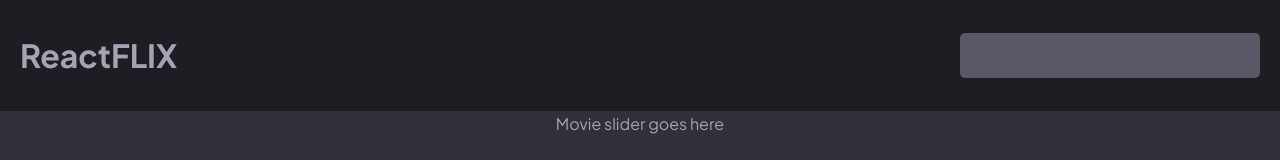
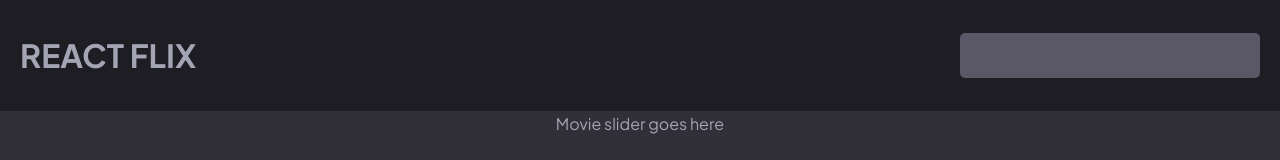
Before and after one commit to Syed-Coding/reactflix-project, a React (Vite) app: page / in a window 1280 px wide. Shown: the top 160 px of the page. Built offline with nearby package versions, Linux system fonts and the light colour scheme.

Commit message:
created components , gallery , fetch data from local

```diff
--- a/src/Components/Header.jsx
+++ b/src/Components/Header.jsx
@@ -6,7 +6,7 @@ function Header() {
       <Wrapper>
         <div className="appHeader">
           <div className="headerLeft">
-            <h1>ReactFLIX</h1>
+            <h1>REACT FLIX</h1>
           </div>
           <div className="searchBox">
             <input className="searchField" type="search" />
```
